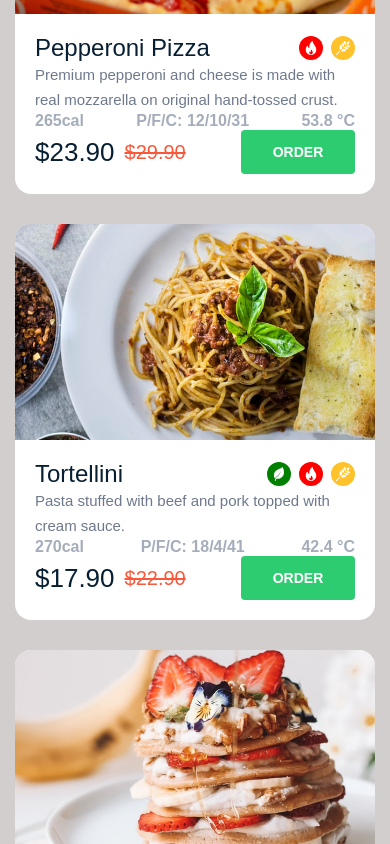
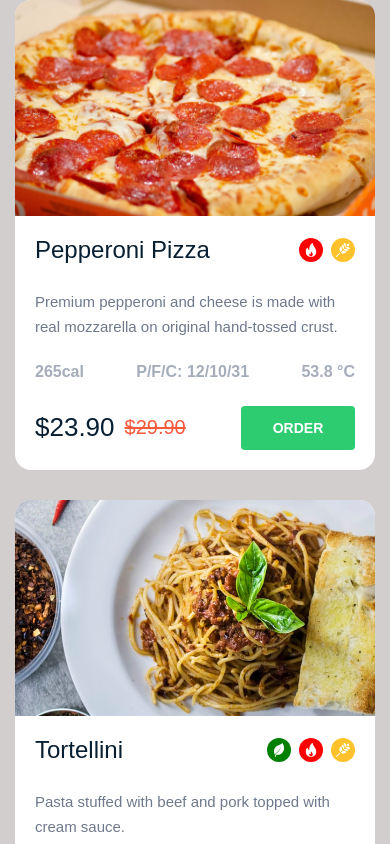
Before and after one commit to Nikusha397/react4, a React (Vite) app: page / in a window 390 px wide. Shown: the top 844 px of the page. Built offline with nearby package versions, Linux system fonts and the light colour scheme.

Commit message:
updated responsive

```diff
--- a/src/components/__organisms/FoodList/FoodList.css
+++ b/src/components/__organisms/FoodList/FoodList.css
@@ -3,7 +3,6 @@
   gap: 30px;
   justify-content: center;
   align-items: center;
-  height: 100vh;
   background-color: rgb(210, 206, 206);
   padding: 0 20px;
 }
--- a/src/index.css
+++ b/src/index.css
@@ -6,10 +6,6 @@
 body {
   background-color: rgb(210, 206, 206);
   font-family: Arial, sans-serif;
-  height: 100vh;
-  display: flex;
-  align-items: center;
-  justify-content: center;
 }
 
 @media (max-width: 1024px) {
```
